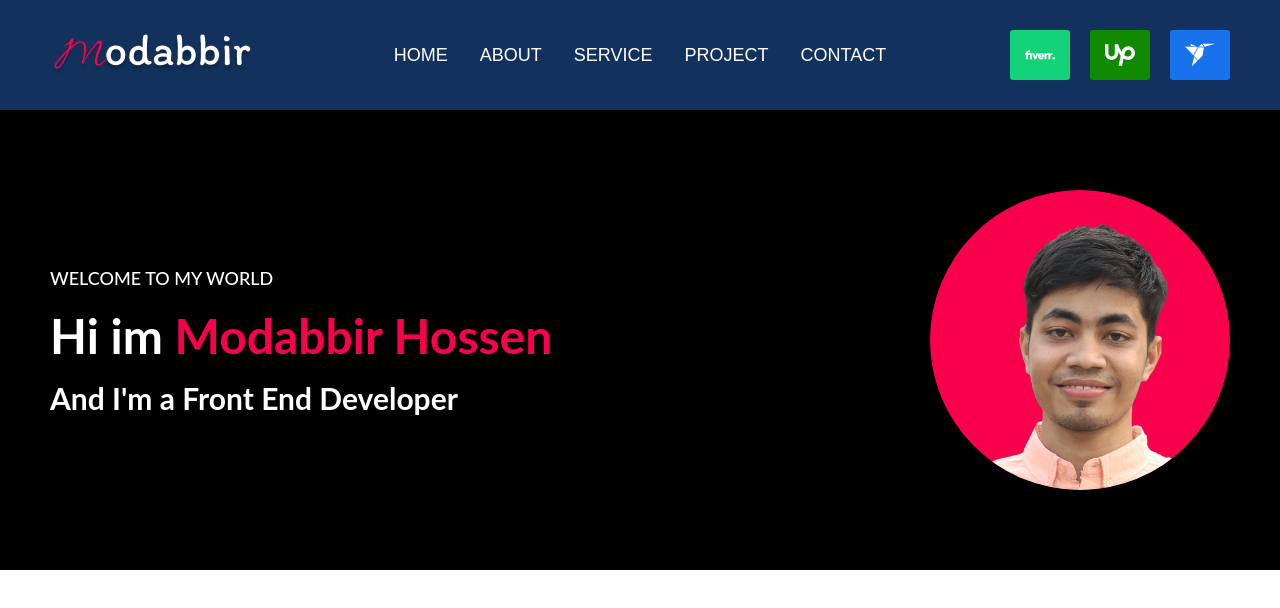
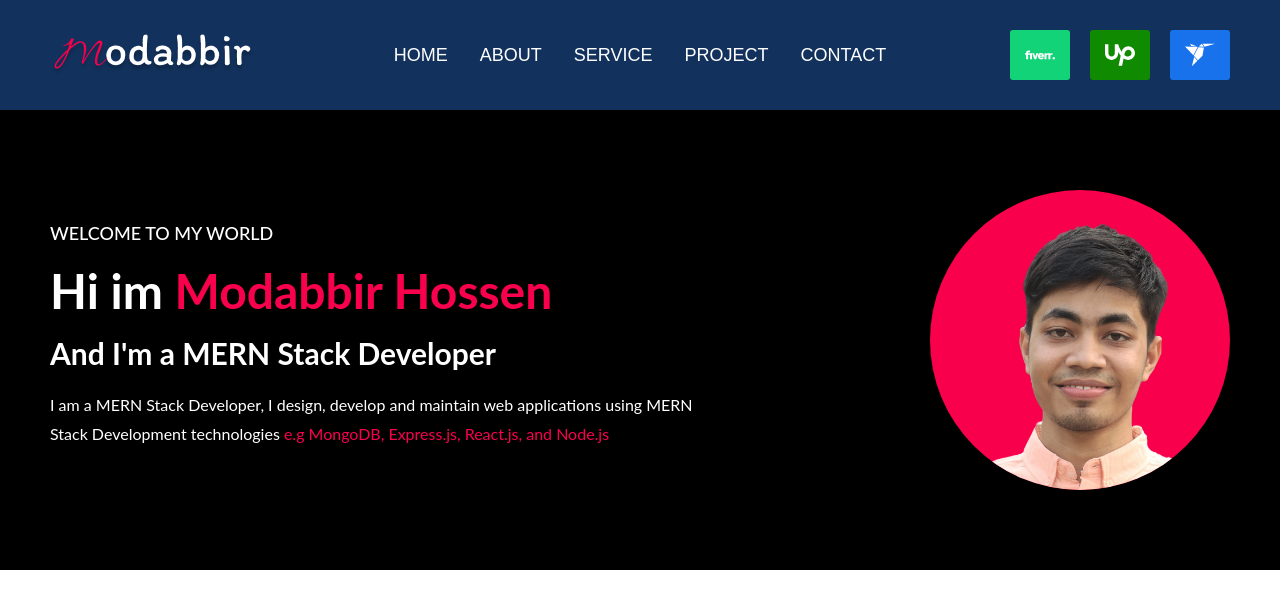
Before and after one commit to w3modabbir/modabbir-portfolio, a React (Vite) app: page / in a window 1280 px wide. Shown: the top 608 px of the page. Built offline with nearby package versions, Linux system fonts and the light colour scheme.

Commit message:
banner part done

```diff
--- a/src/App.jsx
+++ b/src/App.jsx
@@ -51,7 +51,12 @@ function App() {
           <div className="banner_content">
             <h5 className='font-lato text-lg  font-medium uppercase text-white pb-[20px]'>WELCOME TO MY WORLD</h5>
             <h2 className='font-lato text-5xl font-bold  text-white pb-[20px]'>Hi im <span className='text-hover-color'>Modabbir Hossen</span></h2>
-            <h3 className='font-lato text-3xl font-bold  text-white'>And I'm a <span>Front End Developer</span></h3>
+            <h3 className='font-lato text-3xl font-bold  text-white'>And I'm a <span>MERN Stack Developer</span></h3>
+            <p className='text-white font-normal text-base font-lato leading-[180%] pt-[20px] pr-[200px]'>I am a MERN Stack Developer, I design, develop and maintain web applications using MERN Stack Development technologies <span className='text-hover-color'> e.g MongoDB, Express.js, React.js, and Node.js</span></p>
+            <div>
+              <h4>FIND WITH ME</h4>
+              <a href="#"></a>
+            </div>
           </div>
           <div className="banner_img">
             <div className="img_backgroud  bg-hover-color w-[300px] h-[300px] rounded-[50%] overflow-hidden relative">
```
